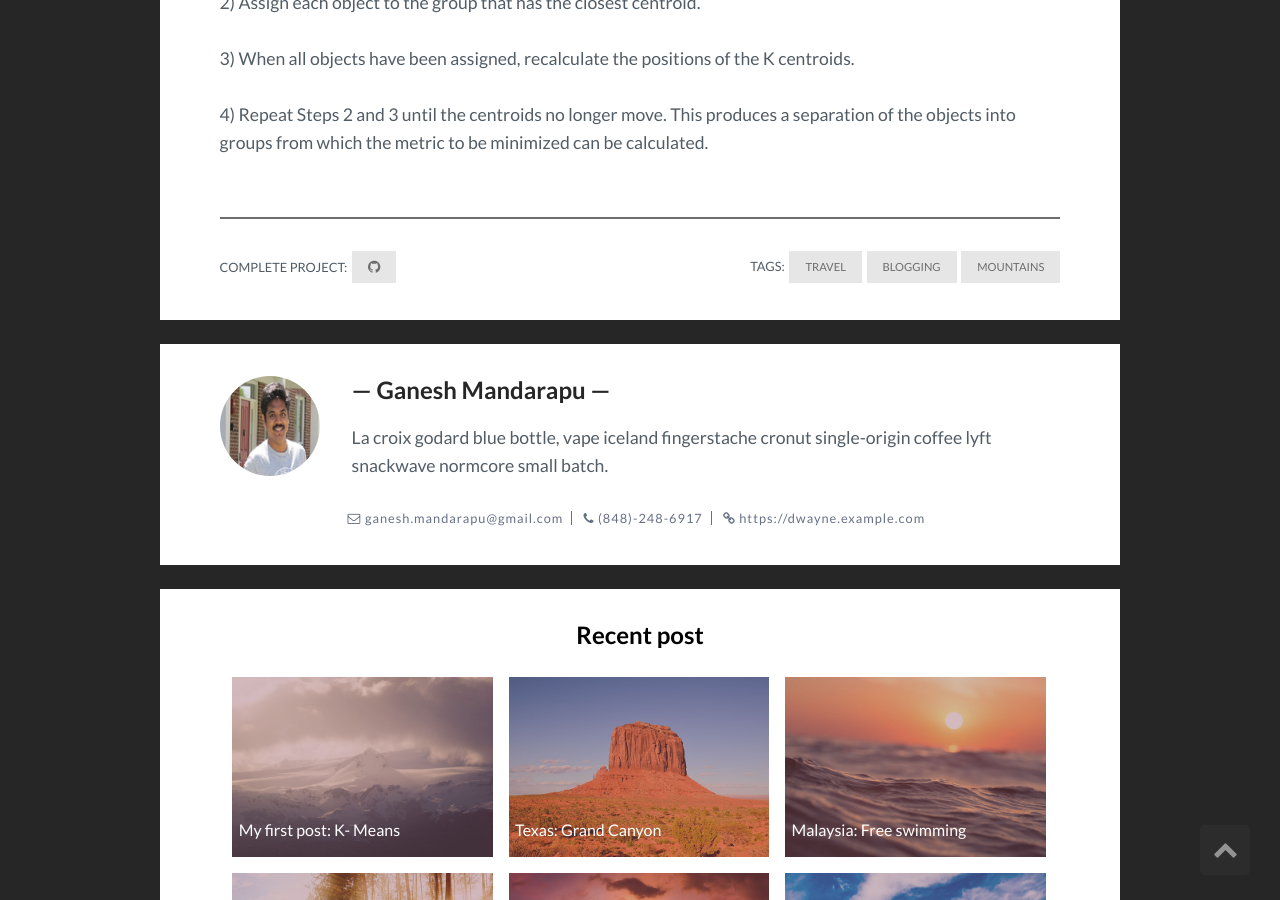
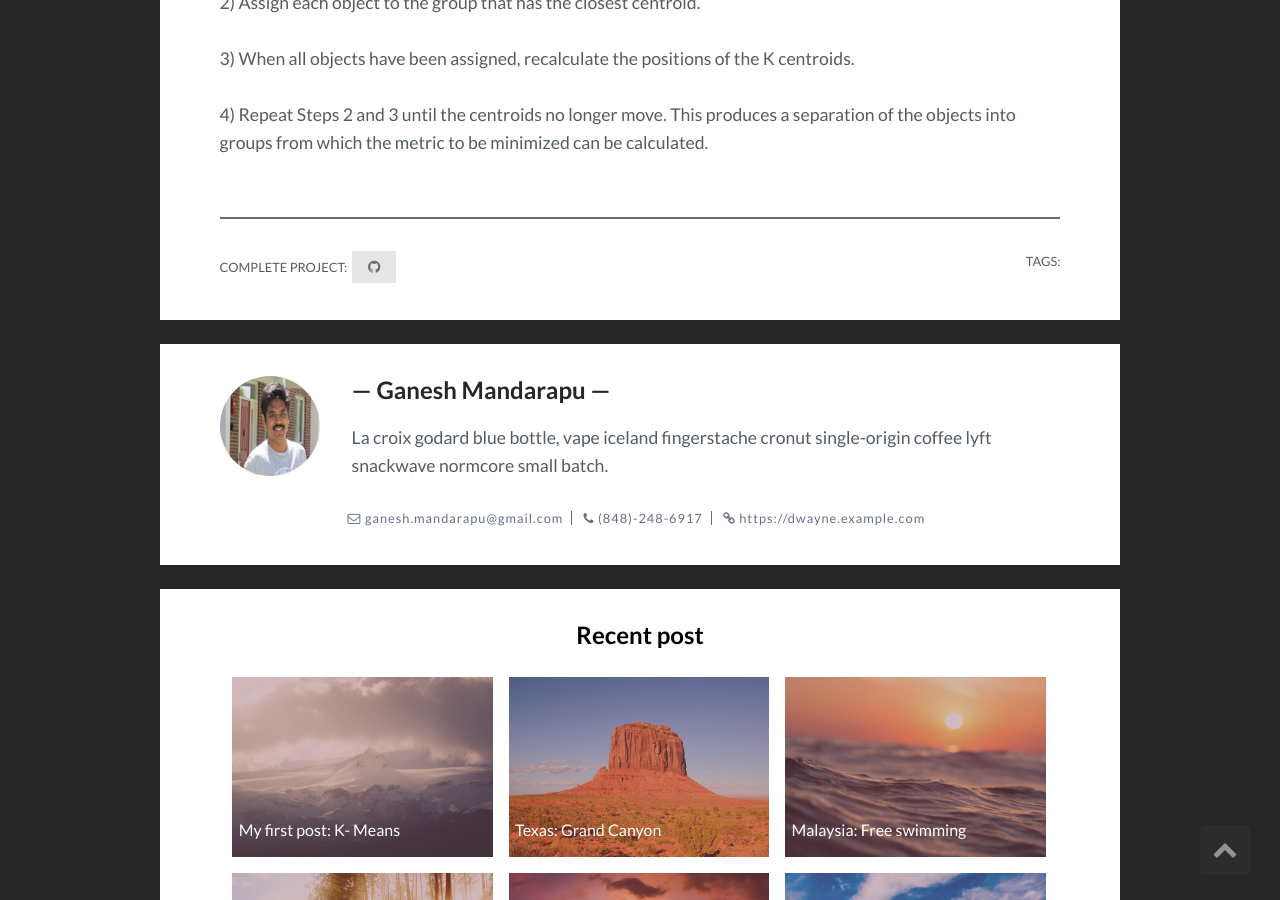
Before and after one commit to ganeshmandarapu/Projects, a Jekyll site: the page built from _posts/2017-07-12-the-wonderful-himalayan.markdown, in a window 1280 px wide and 900 px high, scrolled down 968 px. Built offline with Jekyll 4.4.1, drawn with Linux system fonts in a browser that asks for light colours; comment, search, counter and statistics services are not loaded.

Commit message:
Update 2017-07-12-the-wonderful-himalayan.markdown

```diff
--- a/_posts/2017-07-12-the-wonderful-himalayan.markdown
+++ b/_posts/2017-07-12-the-wonderful-himalayan.markdown
@@ -6,10 +6,6 @@ date: '2017-07-12 12:55:00 +0300'
 description: >-
   You’ll find this post in your `_posts` directory. Go ahead and edit it and
   re-build the site to see your changes.
-tag:
-  - Travel
-  - Blogging
-  - Mountains
 published: true
 ---
 
```
